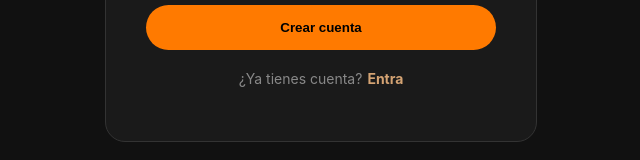
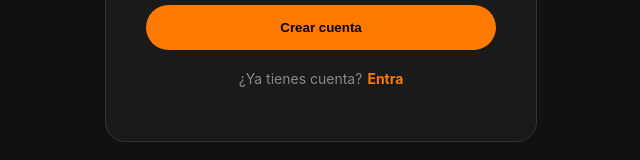
Before and after one commit to Victor261995/plataforma-Talentos, a React (Create React App) app: page /registro in a window 1280 px wide. Shown: the part 556-716 px from the top of the page, without its empty margins (319-959 px from the left). Built offline with nearby package versions, Linux system fonts and the light colour scheme.

Commit message:
style: estructurar redirección de login con styled-components

```diff
--- a/src/pages/Registro/Register.jsx
+++ b/src/pages/Registro/Register.jsx
@@ -1,7 +1,6 @@
 import { useState } from "react";
-import { Link } from "react-router-dom";
 import { Container, FormWrapper, Form, Label, Input, RoleGroup,
-    CardLabel, SubmitButton } from "./RegisterStyles";
+    CardLabel, SubmitButton, RedirectText, StyledLink } from "./RegisterStyles";
 
 export function Register() {
     const [formObject, setFormObject] = useState({
@@ -71,10 +70,10 @@ export function Register() {
 
                     <SubmitButton type="submit">Crear cuenta</SubmitButton>
 
-                    <p style={{ display: "flex", justifyContent: "center", color: "#888", gap: "5px", fontSize: "14px", marginTop: "20px" }}>
+                    <RedirectText>
                         ¿Ya tienes cuenta?
-                        <Link to="/login" style={{ color: "#d4a373", textDecoration: "none", fontWeight: "bold" }}>Entra</Link>
-                    </p>
+                        <StyledLink to="/login">Entra</StyledLink>
+                    </RedirectText>
                 </Form>
             </FormWrapper>
 
--- a/src/pages/Registro/RegisterStyles.js
+++ b/src/pages/Registro/RegisterStyles.js
@@ -1,3 +1,4 @@
+import { Link } from "react-router-dom";
 import styled, { css } from "styled-components";
 
 export const Container = styled.section`
@@ -97,3 +98,22 @@ export const SubmitButton = styled.button`
     background-color: #ff9500;
   }
 `;
+
+export const RedirectText = styled.p`
+  display: flex;
+  justify-content: center;
+  gap: 5px;
+  font-size: 14px;
+  margin-top: 20px;
+  color: #888;
+`;
+
+export const StyledLink = styled(Link)`
+  color: #ff7a00;
+  text-decoration: none;
+  font-weight: bold;
+
+  &:hover {
+    text-decoration: underline;
+  }
+`;
```
